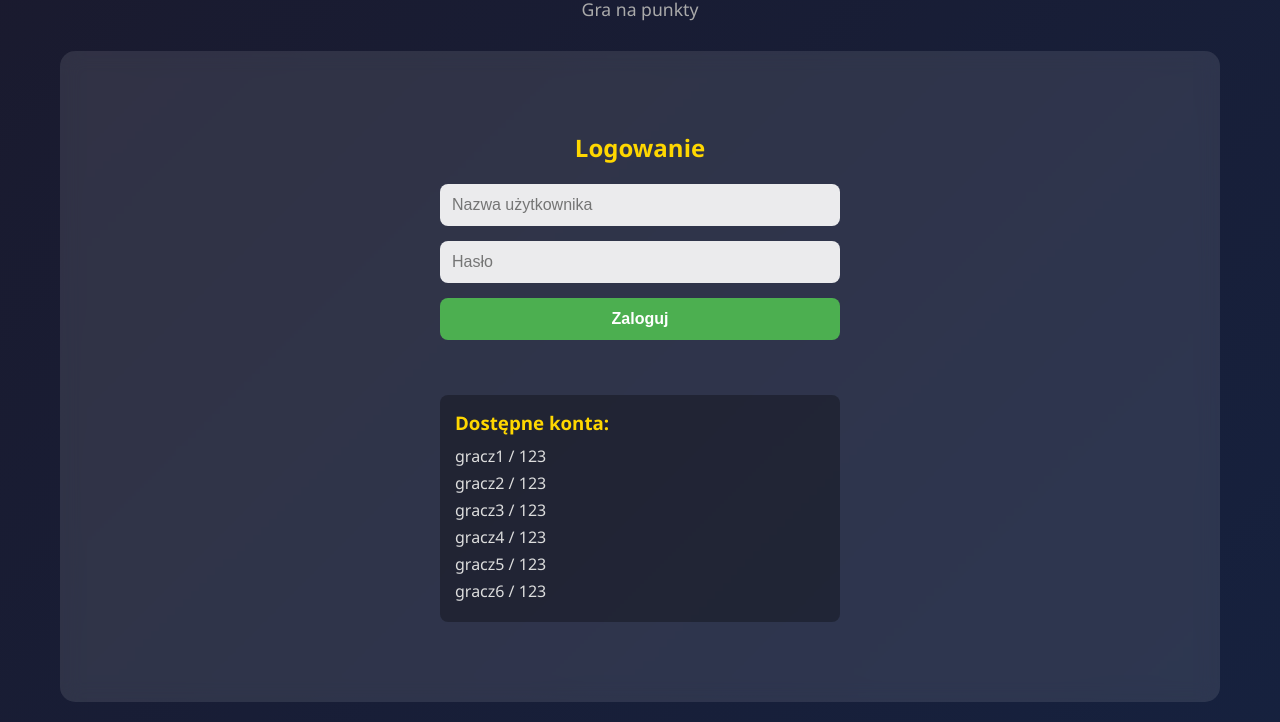
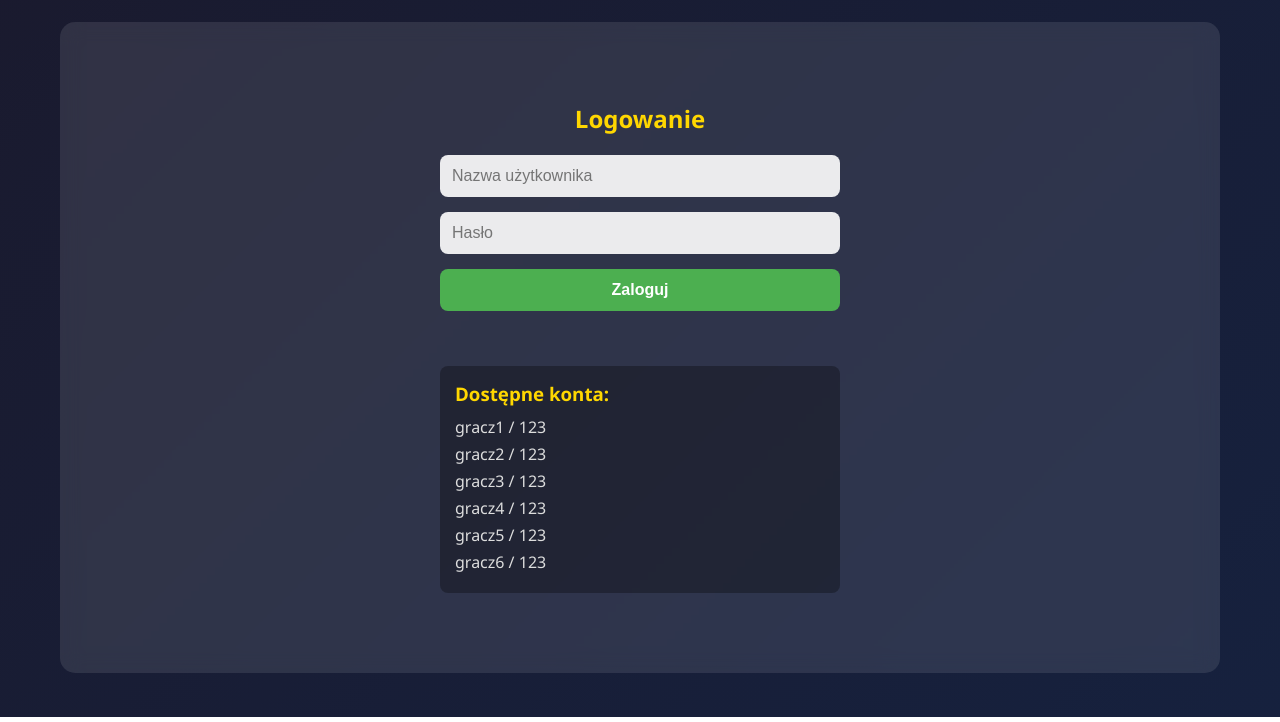
Before and after one commit to gnusmasxxxll/cer-texas, a website: page public/index.html in a window 1280 px wide. Shown: the part 83-805 px from the top of the page. Drawn offline with nearby package versions, Linux system fonts and the light colour scheme; no server answers.

Commit message:
Update index.html

```diff
--- a/public/index.html
+++ b/public/index.html
@@ -10,7 +10,6 @@
   <div class="container">
     <header>
       <h1>🃏 Texas Hol</h1>
-      <p class="subtitle">Gra na punkty</p>
     </header>
 
     <div id="loginScreen" class="screen">
```
